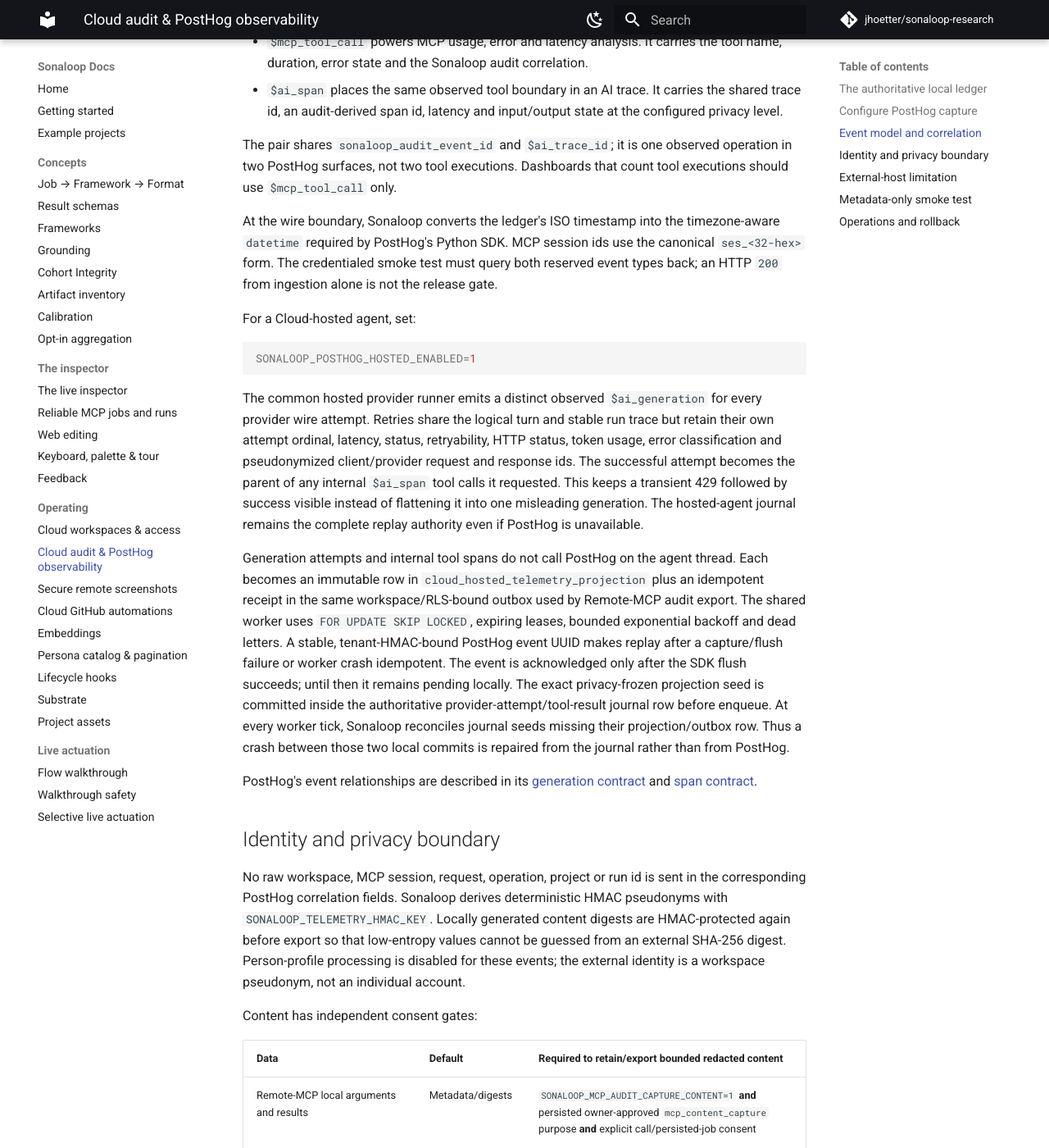
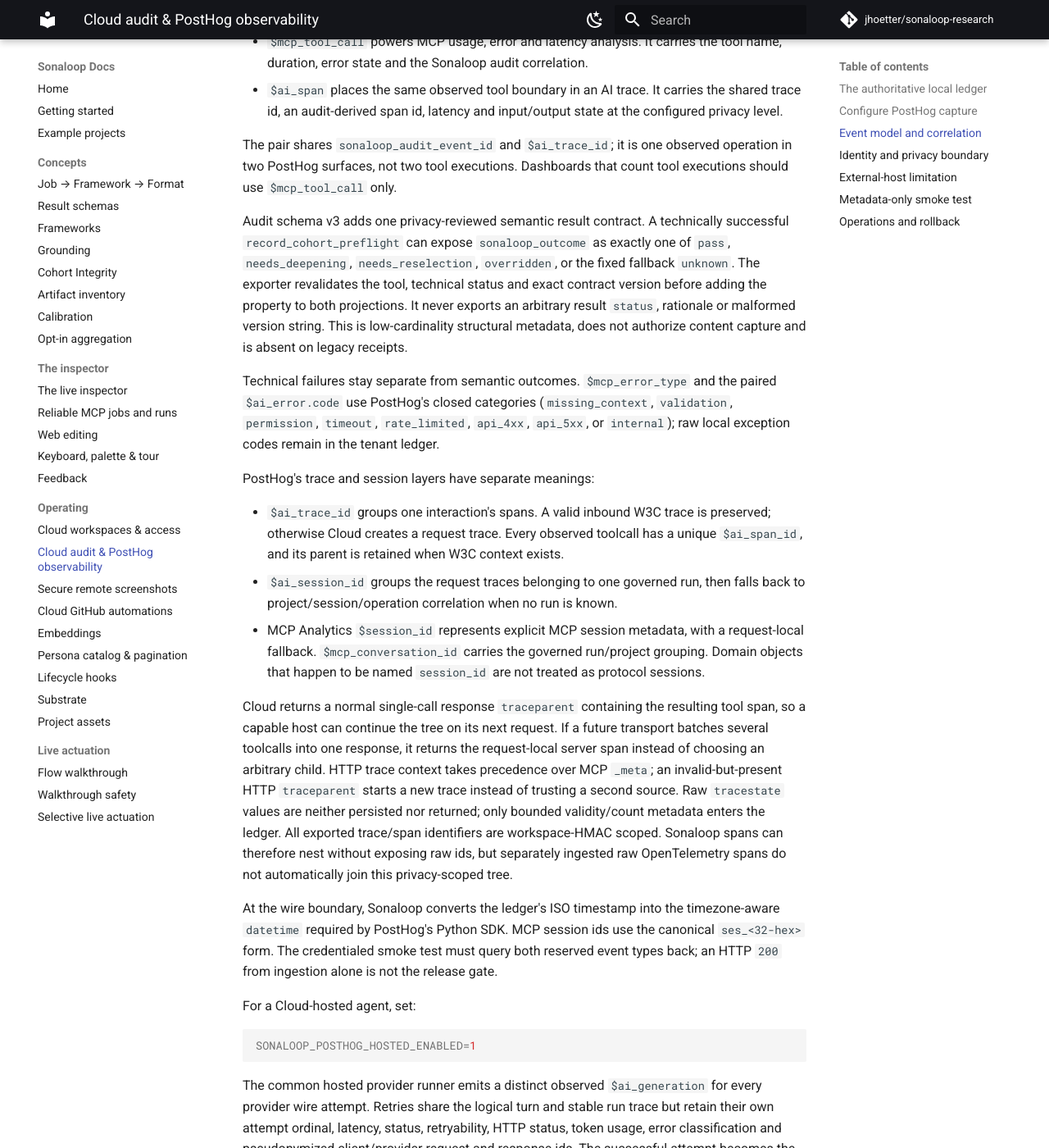
Before and after one commit to jhoetter/sonaloop-docs, an MkDocs documentation site: the page built from docs/cloud-observability.md, in a window 1280 px wide and 1400 px high, scrolled down 3110 px. Shown: the whole window at 82% size. Built offline with MkDocs 1.6.1 and Material for MkDocs 9.7.7, drawn with Linux system fonts in a browser that asks for light colours; comment, search, counter and statistics services are not loaded; some of the changed text lies outside the part shown.

Commit message:
docs: specify PostHog trace contracts

```diff
--- a/docs/cloud-observability.md
+++ b/docs/cloud-observability.md
@@ -136,6 +136,43 @@ The pair shares `sonaloop_audit_event_id` and `$ai_trace_id`; it is one observed
 operation in two PostHog surfaces, not two tool executions. Dashboards that
 count tool executions should use `$mcp_tool_call` only.
 
+Audit schema v3 adds one privacy-reviewed semantic result contract. A technically
+successful `record_cohort_preflight` can expose `sonaloop_outcome` as exactly one
+of `pass`, `needs_deepening`, `needs_reselection`, `overridden`, or the fixed
+fallback `unknown`. The exporter revalidates the tool, technical status and exact
+contract version before adding the property to both projections. It never exports
+an arbitrary result `status`, rationale or malformed version string. This is
+low-cardinality structural metadata, does not authorize content capture and is
+absent on legacy receipts.
+
+Technical failures stay separate from semantic outcomes. `$mcp_error_type` and
+the paired `$ai_error.code` use PostHog's closed categories (`missing_context`,
+`validation`, `permission`, `timeout`, `rate_limited`, `api_4xx`, `api_5xx`, or
+`internal`); raw local exception codes remain in the tenant ledger.
+
+PostHog's trace and session layers have separate meanings:
+
+- `$ai_trace_id` groups one interaction's spans. A valid inbound W3C trace is
+  preserved; otherwise Cloud creates a request trace. Every observed toolcall has
+  a unique `$ai_span_id`, and its parent is retained when W3C context exists.
+- `$ai_session_id` groups the request traces belonging to one governed run, then
+  falls back to project/session/operation correlation when no run is known.
+- MCP Analytics `$session_id` represents explicit MCP session metadata, with a
+  request-local fallback. `$mcp_conversation_id` carries the governed run/project
+  grouping. Domain objects that happen to be named `session_id` are not treated as
+  protocol sessions.
+
+Cloud returns a normal single-call response `traceparent` containing the
+resulting tool span, so a capable host can continue the tree on its next request.
+If a future transport batches several toolcalls into one response, it returns the
+request-local server span instead of choosing an arbitrary child. HTTP trace context takes
+precedence over MCP `_meta`; an invalid-but-present HTTP `traceparent` starts a new
+trace instead of trusting a second source. Raw `tracestate` values are neither
+persisted nor returned; only bounded validity/count metadata enters the ledger.
+All exported trace/span identifiers are workspace-HMAC scoped. Sonaloop spans can
+therefore nest without exposing raw ids, but separately ingested raw OpenTelemetry
+spans do not automatically join this privacy-scoped tree.
+
 At the wire boundary, Sonaloop converts the ledger's ISO timestamp into the
 timezone-aware `datetime` required by PostHog's Python SDK. MCP session ids use
 the canonical `ses_<32-hex>` form. The credentialed smoke test must query both
@@ -267,7 +304,9 @@ model-token accounting. Sonaloop records only the MCP calls the host sends.
 W3C `traceparent`, `x-request-id`, `x-sonaloop-operation-id` and
 `idempotency-key` headers improve correlation when the host supports them;
 equivalent operation/session metadata can travel in MCP `_meta`. Cloud
-generates safe correlation ids when none are supplied. This makes the Sonaloop
+generates safe correlation ids when none are supplied. Calls without propagated
+W3C context remain separate interaction traces but are grouped by the governed
+run's AI session and MCP conversation. This makes the Sonaloop
 portion of a job inspectable, but it does not invent an unobserved
 `$ai_generation`. Full external-host replay requires tracing in that host and a
 shared correlation contract. Cloud-owned agent runs can provide the full
@@ -321,17 +360,24 @@ and no personal API key.
    pseudonyms externally and therefore intentionally do not equal the local
    values. Confirm a corresponding `$ai_span` has the
    same `sonaloop_audit_event_id` and `$ai_trace_id`.
-5. Confirm the MCP event has `sonaloop_capture_level=metadata`, that its
+5. Make two harmless calls tied to the same governed run without an inbound
+   `traceparent`. Confirm they have different `$ai_trace_id` values but the same
+   `$ai_session_id` on `$ai_span` and the same `$mcp_conversation_id` on
+   `$mcp_tool_call`. Then propagate the first response `traceparent` and confirm
+   the next span joins that trace with the expected `$ai_parent_id`.
+6. For a cohort-preflight canary, confirm both projections expose the same closed
+   `sonaloop_outcome`; verify that no rationale/result text is present.
+7. Confirm the MCP event has `sonaloop_capture_level=metadata`, that its
    distinct/session identities are HMAC pseudonyms, and that no raw prompt,
    workspace id, credentials or argument/result text appears.
-6. Only if Cloud-hosted tracing is part of the rollout, enable
+8. Only if Cloud-hosted tracing is part of the rollout, enable
    `SONALOOP_POSTHOG_HOSTED_ENABLED=1` and run a harmless canary automation.
    First verify a row in `cloud_hosted_telemetry_projection` and a
    `event_kind='hosted_posthog'` outbox receipt progress to `delivered`.
    Verify one `$ai_generation` per provider attempt plus any tool `$ai_span` children under the
    same trace. Keep hosted content capture at `0` for this test.
 
-For automated readback, run steps 4–6 from a restricted operator job using the
+For automated readback, run steps 4–8 from a restricted operator job using the
 optional personal key, project id and API host. Never return the personal key
 in logs, test output or a browser response.
 
--- a/docs/llms.txt
+++ b/docs/llms.txt
@@ -23,7 +23,7 @@
 - [Keyboard, palette & tour](https://raw.githubusercontent.com/jhoetter/sonaloop-docs/main/docs/keyboard.md): shortcuts (j/k/Enter/o/Esc row + slide-over navigation), the command palette, the local opt-in product tour and shared-Cloud default
 - [Feedback](https://raw.githubusercontent.com/jhoetter/sonaloop-docs/main/docs/feedback.md): in-app feedback, /feedback inbox, CLI, SONALOOP_FEEDBACK_WEBHOOK
 - [Cloud workspaces and customer access](https://raw.githubusercontent.com/jhoetter/sonaloop-docs/main/docs/cloud-workspaces.md): tenant isolation, OIDC email/password identity, exact-email invitations, no-charge workspace provisioning and customer-facing tour policy
-- [Cloud execution audit and PostHog observability](https://raw.githubusercontent.com/jhoetter/sonaloop-docs/main/docs/cloud-observability.md): tenant-bound ledger/outbox worker, privacy-safe PostHog `$mcp_tool_call`/`$ai_span` projection, per-attempt hosted `$ai_generation` traces, HMAC rotation, replay boundary and smoke test
+- [Cloud execution audit and PostHog observability](https://raw.githubusercontent.com/jhoetter/sonaloop-docs/main/docs/cloud-observability.md): tenant-bound ledger/outbox worker, privacy-safe PostHog `$mcp_tool_call`/`$ai_span` projection, closed cohort outcomes, W3C tool spans plus run sessions/conversations, per-attempt hosted `$ai_generation` traces, HMAC rotation, replay boundary and smoke test
 - [Secure remote screenshots](https://raw.githubusercontent.com/jhoetter/sonaloop-docs/main/docs/remote-screenshot-admission.md): direct-byte Remote-MCP admission, image and external scanner gates, tenant/run idempotency, immutable flow manifests and exact Product Understanding coverage
 - [Cloud GitHub automations](https://raw.githubusercontent.com/jhoetter/sonaloop-docs/main/docs/cloud-github-automations.md): GitHub App setup, webhook events, reaction-test flow, result schemas and writeback targets
 - [Embeddings](https://raw.githubusercontent.com/jhoetter/sonaloop-docs/main/docs/embeddings.md): semantic memory recall setup
```
